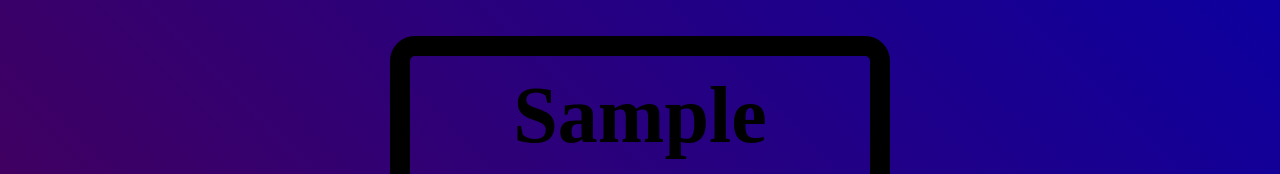
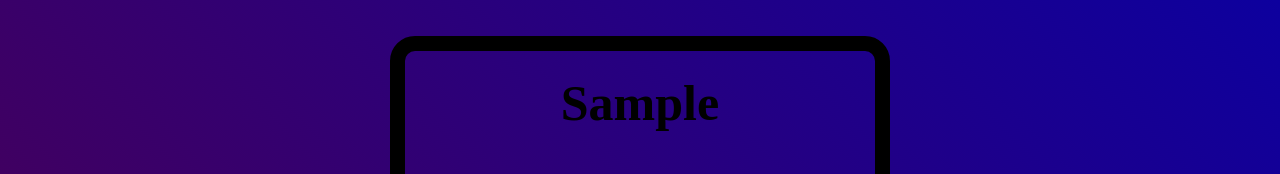
Before and after one commit to Jasong237/DOM-Manipulation, a plain HTML site: page index.html in a window 1280 px wide. Both pictures are taken after typing "Sample", "Sample", "Sample" into the empty fields and a click on the button "Submit". Shown: the part 379-553 px from the top of the page. Drawn offline with Linux system fonts and the light colour scheme.

Commit message:
Add files via upload

```diff
--- a/style.css
+++ b/style.css
@@ -28,7 +28,7 @@ html, body, * {
     width: 500px;
     height: 500px;
     border-color:black;
-    border: 20px solid black;
+    border: 15px solid black;
     border-radius: 5%;
     display: flex;
     margin: 60px 20px;
@@ -39,18 +39,17 @@ html, body, * {
 
 
 .card-artist{
-    font-size: 80px;
+    font-size: 500%;
     text-align: center;
-
 }
 
 .card-img{
-    width:50%;
+    width: 50%;
     height: auto;
 }
 
 .card-album{
-    font-size: 50px;
+    font-size: 350%;
     text-align: center;
 }
 
```
